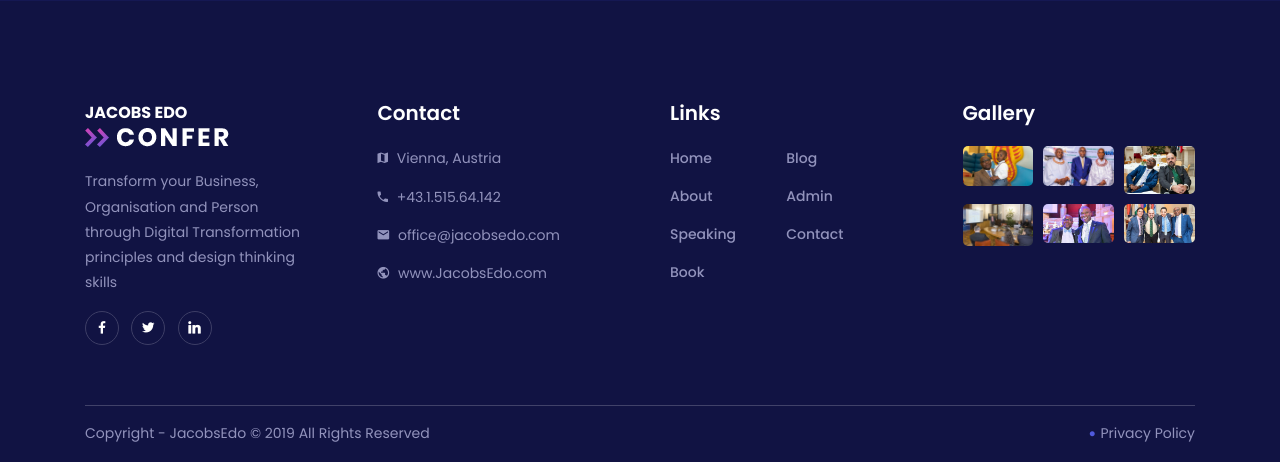
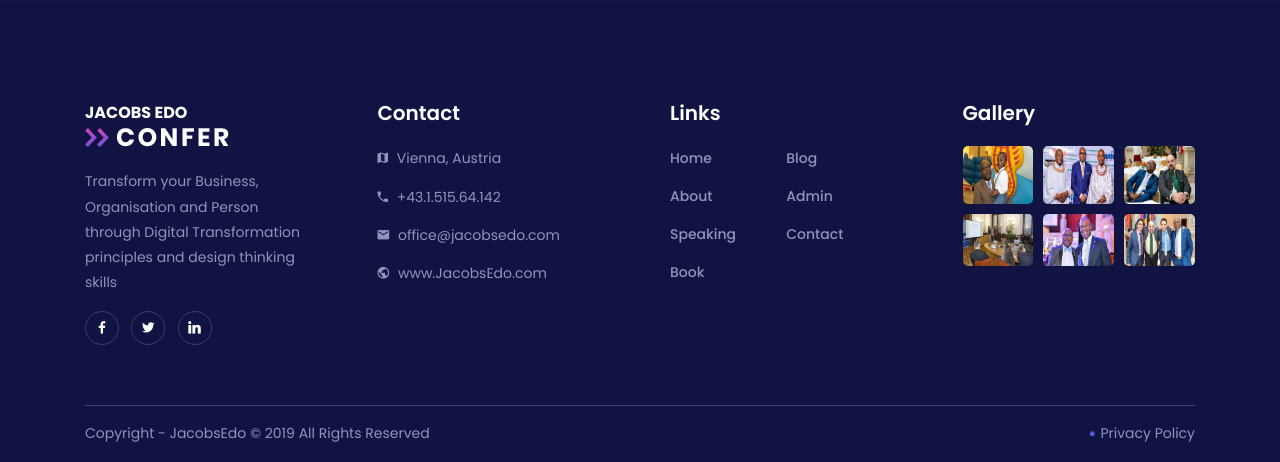
Before and after one commit to Aqurds/High-Profile-Portfolio-site-for-client, a Flask app: page /book/ in a window 1280 px wide. Shown: the part 4724-5186 px from the top of the page. Run offline with Flask 2, Linux system fonts and the light colour scheme; parts of the project's set-up code (start-up, migrations or seed data) failed here and were passed over; some libraries are stand-ins or nearby versions.

Commit message:
final modification done

```diff
--- a/static/style.css
+++ b/static/style.css
@@ -2746,3 +2746,13 @@
         margin-right: 3px; }
 
 /*# sourceMappingURL=style.css.map */
+
+.custom-gallery-link{
+  height:100%;
+}
+.custon-gallery-wrapper{
+  margin-bottom:10px;
+}
+.custom-gallery-image{
+  height:100%;
+}
--- a/templates/base-layout.html
+++ b/templates/base-layout.html
@@ -571,23 +571,23 @@
                             <!-- Footer Gallery -->
                             <div class="footer-gallery">
                                 <div class="row">
-                                    <div class="col-4">
-                                        <a href="../static/img/bg-img/20171214-16x9.jpg" class="single-gallery-item"><img src="../static/img/bg-img/20171214-16x9.jpg" alt=""></a>
+                                    <div class="col-4 custon-gallery-wrapper">
+                                        <a href="../static/img/bg-img/20171214-16x9.jpg" class="single-gallery-item custom-gallery-link"><img src="../static/img/bg-img/20171214-16x9.jpg" alt="" class="custom-gallery-image"></a>
                                     </div>
-                                    <div class="col-4">
-                                        <a href="../static/img/bg-img/DSC_0029-squared.jpg" class="single-gallery-item"><img src="../static/img/bg-img/DSC_0029-squared.jpg" alt=""></a>
+                                    <div class="col-4 custon-gallery-wrapper">
+                                        <a href="../static/img/bg-img/DSC_0029-squared.jpg" class="single-gallery-item custom-gallery-link"><img src="../static/img/bg-img/DSC_0029-squared.jpg" alt="" class="custom-gallery-image"></a>
                                     </div>
-                                    <div class="col-4">
-                                        <a href="../static/img/bg-img/imageSelf05.jpg" class="single-gallery-item"><img src="../static/img/bg-img/imageSelf05.jpg" alt=""></a>
+                                    <div class="col-4 custon-gallery-wrapper">
+                                        <a href="../static/img/bg-img/imageSelf05.jpg" class="single-gallery-item custom-gallery-link"><img src="../static/img/bg-img/imageSelf05.jpg" alt="" class="custom-gallery-image"></a>
                                     </div>
-                                    <div class="col-4">
-                                        <a href="../static/img/bg-img/20150225_4607-normal.jpg" class="single-gallery-item"><img src="../static/img/bg-img/20150225_4607-normal.jpg" alt=""></a>
+                                    <div class="col-4 custon-gallery-wrapper">
+                                        <a href="../static/img/bg-img/20150225_4607-normal.jpg" class="single-gallery-item custom-gallery-link"><img src="../static/img/bg-img/20150225_4607-normal.jpg" alt="" class="custom-gallery-image"></a>
                                     </div>
-                                    <div class="col-4">
-                                        <a href="../static/img/bg-img/imageSelf21-sqaured.jpg" class="single-gallery-item"><img src="../static/img/bg-img/imageSelf21-sqaured.jpg" alt=""></a>
+                                    <div class="col-4 custon-gallery-wrapper">
+                                        <a href="../static/img/bg-img/imageSelf21-sqaured.jpg" class="single-gallery-item custom-gallery-link"><img src="../static/img/bg-img/imageSelf21-sqaured.jpg" alt="" class="custom-gallery-image"></a>
                                     </div>
-                                    <div class="col-4">
-                                        <a href="../static/img/bg-img/imageSelf28-sqaured.jpg" class="single-gallery-item"><img src="../static/img/bg-img/imageSelf28-sqaured.jpg" alt=""></a>
+                                    <div class="col-4 custon-gallery-wrapper">
+                                        <a href="../static/img/bg-img/imageSelf28-sqaured.jpg" class="single-gallery-item custom-gallery-link"><img src="../static/img/bg-img/imageSelf28-sqaured.jpg" alt="" class="custom-gallery-image"></a>
                                     </div>
                                 </div>
                             </div>
```
